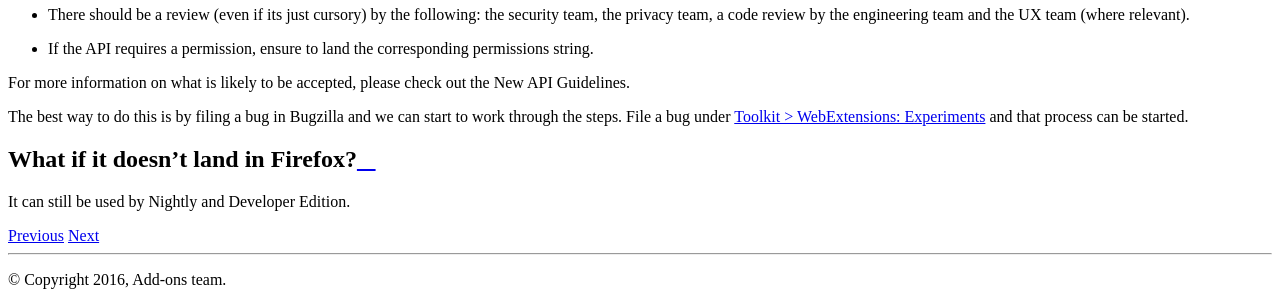
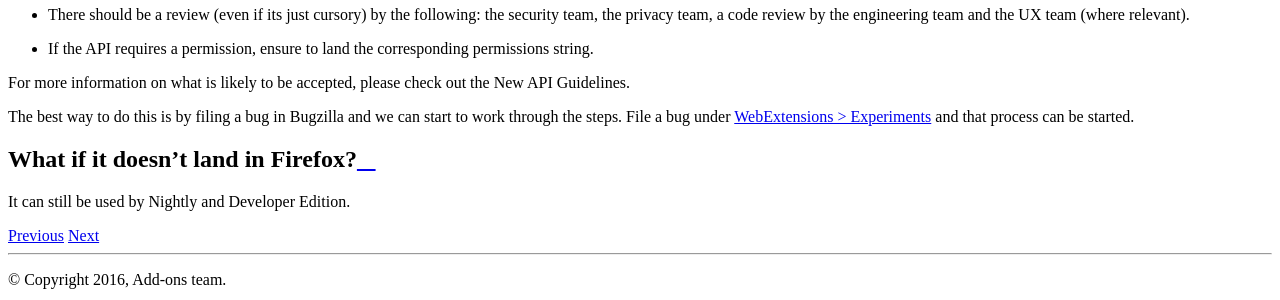
Before and after one commit to web-ext-experiments/about, a Sphinx documentation site: the page built from source/uplifting.rst, in a window 1280 px wide. Shown: the part 1182-1482 px from the top of the page. Built offline with Sphinx 7.4.7 and the Read the Docs theme 2.0.0, drawn with Linux system fonts in a browser that asks for light colours; comment, search, counter and statistics services are not loaded.

Commit message:
Update for new Bugzilla Product.

```diff
--- a/source/basics.rst
+++ b/source/basics.rst
@@ -6,7 +6,7 @@ WebExtensions Experiments provide a way for developers to tinker with new APIs f
 .. note:: If you simply want to request a WebExtensions API, please see
 `this page on the Firefox wiki <https://wiki.mozilla.org/WebExtensions/NewAPIs>`_.
 
-.. note:: If you'd like to land a WebExtensions API straight into Firefox, are familiar with building `mozilla-central <https://developer.mozilla.org/en-US/docs/Mozilla/Developer_guide/Introduction>`_, working with `Bugzilla <https://bugzilla.mozilla.org/>`_, the `try server <https://treeherder.mozilla.org/#/jobs?repo=try>`_, then please `file a bug <https://bugzilla.mozilla.org/enter_bug.cgi?product=Toolkit&component=WebExtensions:%20Untriaged>`_ and follow the usual Firefox development process.
+.. note:: If you'd like to land a WebExtensions API straight into Firefox, are familiar with building `mozilla-central <https://developer.mozilla.org/en-US/docs/Mozilla/Developer_guide/Introduction>`_, working with `Bugzilla <https://bugzilla.mozilla.org/>`_, the `try server <https://treeherder.mozilla.org/#/jobs?repo=try>`_, then please `file a bug <https://bugzilla.mozilla.org/enter_bug.cgi?product=WebExtensions&component=Untriaged>`_ and follow the usual Firefox development process.
 
 Overview
 --------
--- a/source/uplifting.rst
+++ b/source/uplifting.rst
@@ -44,7 +44,7 @@ For it to land in mozilla-central a few things are going to have to happen.
 
 For more information on what is likely to be accepted, please check out the :ref:`New` API Guidelines.
 
-The best way to do this is by filing a bug in Bugzilla and we can start to work through the steps. File a bug under `Toolkit > WebExtensions: Experiments <https://bugzilla.mozilla.org/enter_bug.cgi?product=Toolkit&component=WebExtensions:%20Experiments>`_ and that process can be started.
+The best way to do this is by filing a bug in Bugzilla and we can start to work through the steps. File a bug under `WebExtensions > Experiments <https://bugzilla.mozilla.org/enter_bug.cgi?product=WebExtensions&component=Experiments>`_ and that process can be started.
 
 What if it doesn't land in Firefox?
 -----------------------------------
```
